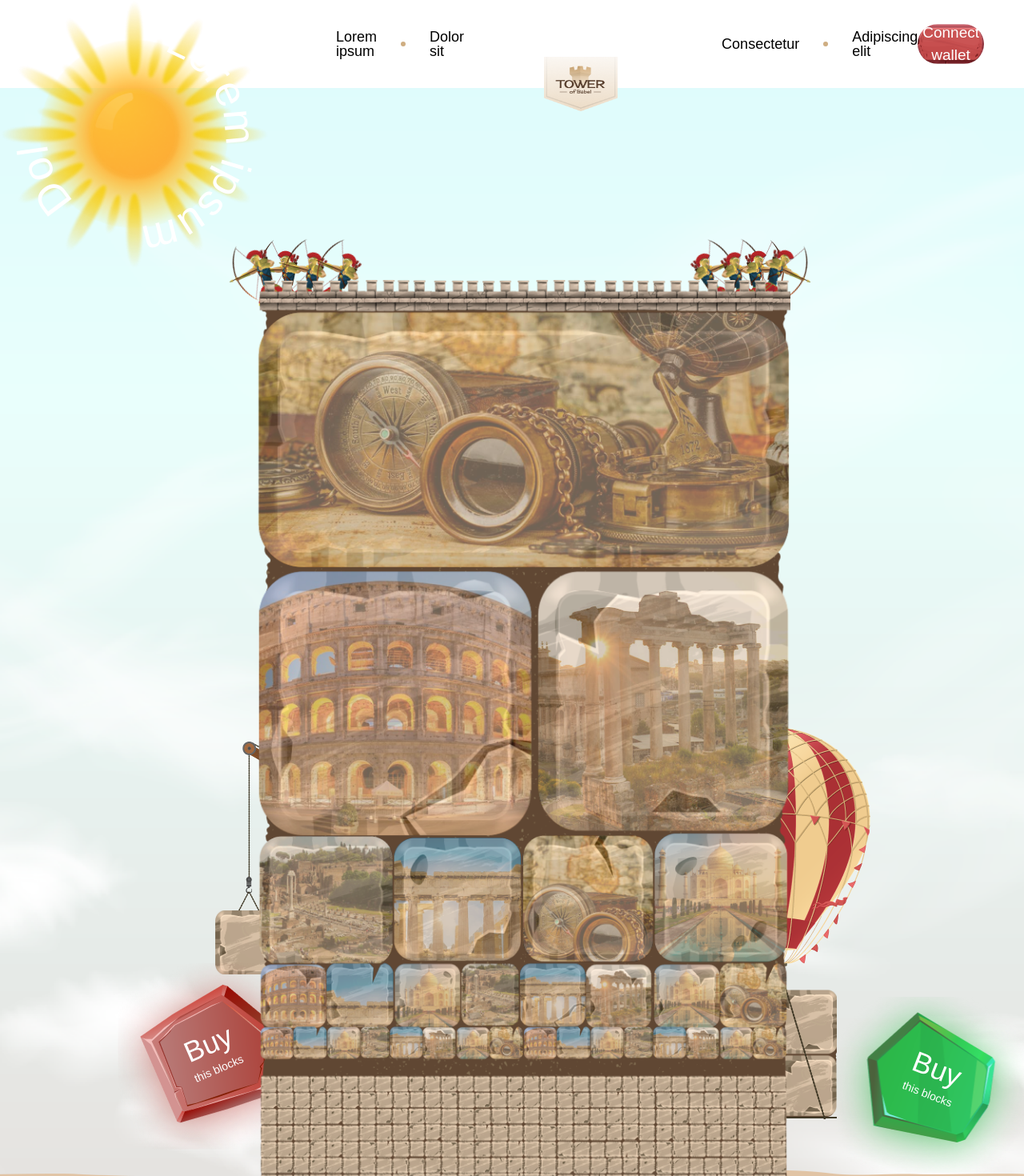
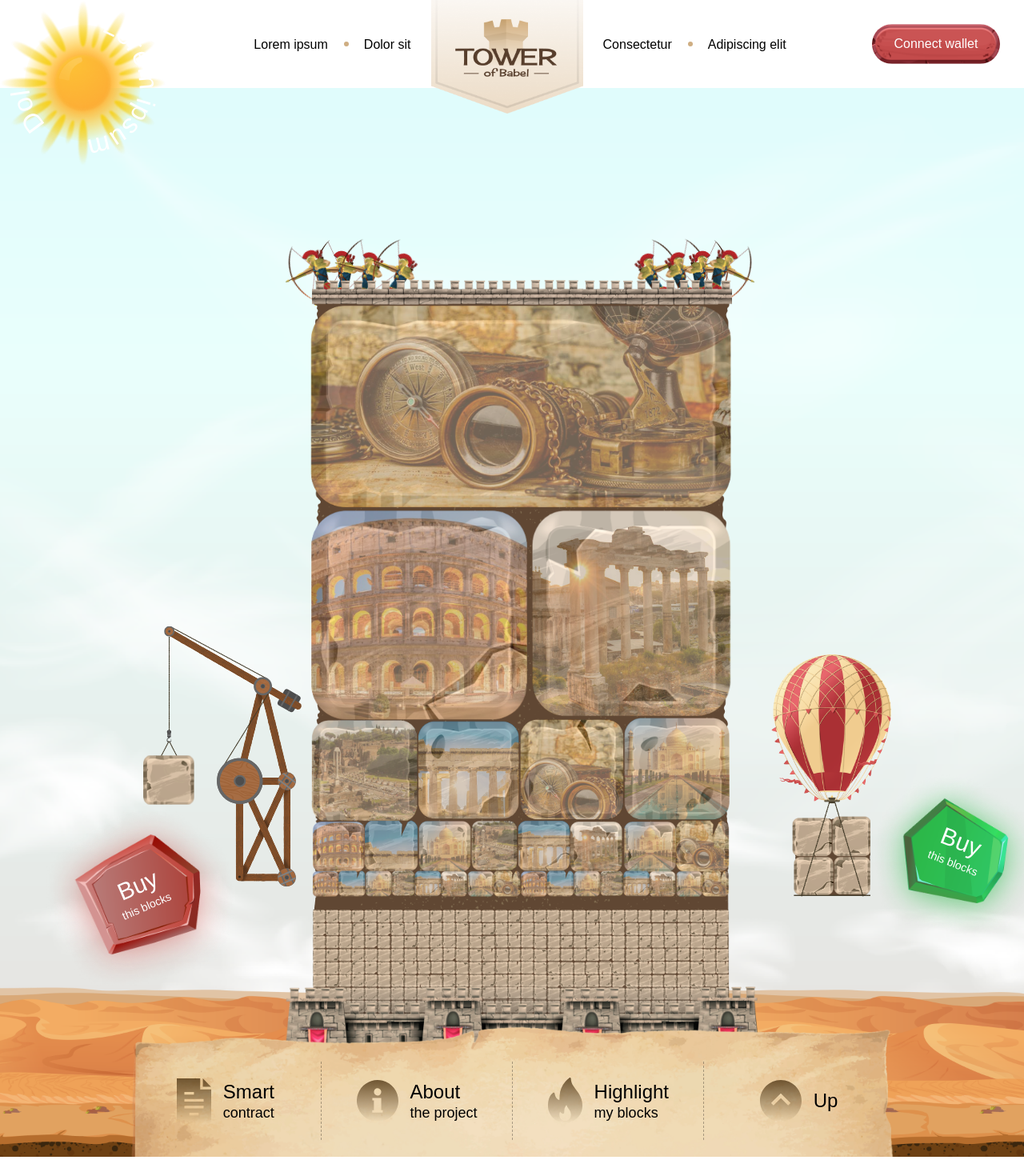
Before and after one commit to TowerofBabelGit/frontend, a Vue app: page / in a window 1280 px wide. Shown: the top 1470 px of the page at 80% size. After the commit the page ends 1446 px from the top, so only its background shows below. Built offline with nearby package versions, Linux system fonts and the light colour scheme; a web font is replaced by a local one.

Commit message:
desktop adaptation

```diff
--- a/src/assets/scss/layout/_index.scss
+++ b/src/assets/scss/layout/_index.scss
@@ -61,8 +61,16 @@ img {
   background: #FFFFFF;
   @include align-center;
   position: relative;
-  padding-left: 390px;
-  height: 110px;
+ //padding-left: 390px;
+   height: 110px;
+ // justify-content: center;
+
+  @include max-screen(xxl) {
+ //   padding-left: 270px;
+  }
+  @include max-screen(xl) {
+
+  }
 
   &__img {
     position: absolute;
@@ -71,6 +79,14 @@ img {
     left: 0;
     top: 0;
 
+    @include max-screen(xxl) {
+      width: 250px;
+      height: 250px;
+    }
+    @include max-screen(xl) {
+      width: 210px;
+      height: 210px;
+    }
   }
 
   &__img-text {
@@ -94,12 +110,40 @@ img {
   &__logo {
     margin: 100px 100px 0;
 
+    @include max-screen(xxl) {
+      margin: 50px 31px 0;
+      width: 215px;
+    }
+    @include max-screen(xl) {
+      margin: 32px 25px 0;
+      width: 190px;
+    }
+
   }
 
   .page-btn {
-    margin-left: auto;
-    margin-right: 50px;
+  //  margin-left: auto;
+ //   margin-right: 50px;
+    justify-self: flex-end;
+    position: absolute;
+    right: 50px;
+    top: 50%;
+    transform: translateY(-50%);
+
+    @include max-screen(xxl) {
+    //  margin-right: 30px;
+      right: 30px;
+    }
+    @include max-screen(xl) {
+      width: 160px;
+      font-size: 16px;
+    }
   }
+}
+
+.header-wrap {
+  @include align-center;
+  margin: 0 auto;
 }
 
 .header-nav {
@@ -109,13 +153,27 @@ img {
 
   &__item {
     margin-left: 30px;
+
+    @include max-screen(xl) {
+      margin-left: 20px;
+    }
+
     a {
       color: #000000;
+      white-space: nowrap;
+
+      @include max-screen(xl) {
+        font-size: 16px;
+      }
     }
 
     +.header-nav__item {
       padding-left: 36px;
       position: relative;
+
+      @include max-screen(xl) {
+        padding-left: 25px;
+      }
 
       &:before {
         content: "";
@@ -130,6 +188,16 @@ img {
       }
     }
   }
+
+  &--right {
+    .header-nav__item {
+      &:first-child {
+        @include max-screen(xxl) {
+          margin-left: 0;
+        }
+      }
+    }
+  }
 }
 
 
@@ -137,6 +205,12 @@ img {
   background:url("assets/img/background-bottom.png") no-repeat, url("assets/img/background.png") no-repeat ;
   min-height: 100vh;
   background-position:  bottom, top;
+  overflow-x: hidden;
+  background-size: 100%;
+
+  @include max-screen(xxl) {
+    background-size: contain, cover;
+  }
 
   &__bottom {
     @include align-center;
@@ -149,6 +223,15 @@ img {
     position: relative;
     padding-top: 25px;
     z-index: 3;
+
+    @include max-screen(xxl) {
+      max-width: 1040px;
+      height: 185px;
+    }
+    @include max-screen(xl) {
+      max-width: 955px;
+      height: 165px;
+    }
   }
 }
 
@@ -176,6 +259,9 @@ img {
       display: block;
       font-size: 36px;
 
+      @include max-screen(xl) {
+        font-size: 30px;
+      }
     }
   }
 }
@@ -184,6 +270,26 @@ img {
   position: absolute;
   bottom: 300px;
   left: 21%;
+  z-index: 3;
+
+  @include max-screen(xxl) {
+    bottom: 215px;
+    left: 16%;
+  }
+  @include max-screen(xl) {
+    left: 14%;
+  }
+
+  &__img {
+    svg {
+      @include max-screen(xxl) {
+        width: 230px;
+      }
+      @include max-screen(xl) {
+        width: 200px;
+      }
+    }
+  }
 
   .buy-wrap {
     width: 248px;
@@ -194,6 +300,12 @@ img {
     bottom: 0px;
     transform: translate(-49%, 35%);
 
+    @include max-screen(xl) {
+      width: 288px;
+      height: 269px;
+      background-size: 100% 100%;
+    }
+
     &__text {
       transform: rotate(-23.49deg);
       margin-bottom: 11px;
@@ -202,10 +314,14 @@ img {
   }
 }
 
-.baloon-wrap {
+.balloon-wrap {
   position: absolute;
   bottom: 255px;
   right: 15%;
+
+  @include max-screen(xl) {
+    right: 13%;
+  }
 
   .buy-wrap {
     background: url("assets/img/buy-block-right.png") no-repeat;
@@ -213,6 +329,20 @@ img {
     right: 0px;
     bottom: 0px;
     transform: translate(80%, 30%);
+
+    @include max-screen(xl) {
+      background-size: 100% 100%;
+      width: 258px;
+      height: 250px;
+    }
+  }
+
+  &__img {
+    width: 170px;
+
+    @include max-screen(xl) {
+      width: 150px;
+    }
   }
 }
 
@@ -255,8 +385,18 @@ img {
 
 .tower-wrap {
   position: relative;
-  max-width: 750px;
+  max-width: 1030px;
   margin: auto;
+
+  @include max-screen(xxxl) {
+    max-width: 750px;
+  }
+  @include max-screen(xxl) {
+    max-width: 630px;
+  }
+  @include max-screen(xl) {
+    max-width: 610px;
+  }
 
   &__guys {
     margin-top: 190px;
@@ -315,15 +455,25 @@ img {
 
   &__img {
     margin: auto;
-    max-width: 750px;
+    max-width: 100%;
     z-index: 2;
     position: relative;
 
     @include align-column-center;
 
     .tower {
-      width: 695px;
+      width: 1030px;
       margin: auto;
+
+      @include max-screen(xxxl) {
+        width: 695px;
+      }
+      @include max-screen(xxl) {
+        width: 600px;
+      }
+      @include max-screen(xl) {
+        width: 550px;
+      }
     }
 
     .tower-bottom {
--- a/src/components/AppHeader.vue
+++ b/src/components/AppHeader.vue
@@ -11,7 +11,8 @@
       </svg>
     </div>
 
-    <nav class="header-nav">
+    <div class="header-wrap">
+     <nav class="header-nav">
       <ul class="header-nav__list">
         <li class="header-nav__item">
           <a href="#">Lorem ipsum</a>
@@ -22,11 +23,11 @@
       </ul>
     </nav>
 
-    <div class="header__logo">
+     <div class="header__logo">
       <img src="@/assets/img/logo.png" alt="">
     </div>
 
-    <nav class="header-nav">
+      <nav class="header-nav header-nav--right">
       <ul class="header-nav__list">
         <li class="header-nav__item">
           <a href="#">Consectetur</a>
@@ -36,6 +37,7 @@
         </li>
       </ul>
     </nav>
+    </div>
 
     <button class="page-btn" type="button">
       Connect wallet
--- a/src/views/Home.vue
+++ b/src/views/Home.vue
@@ -341,7 +341,7 @@
       <img src="@/assets/img/tower-bottom.png" alt="" class="tower-bottom">
     </div>
       </div>
-      <div class="baloon-wrap">
+      <div class="balloon-wrap">
 
         <div class="balloon-wrap__img">
           <img src="@/assets/img/baloon.png" alt="">
```
